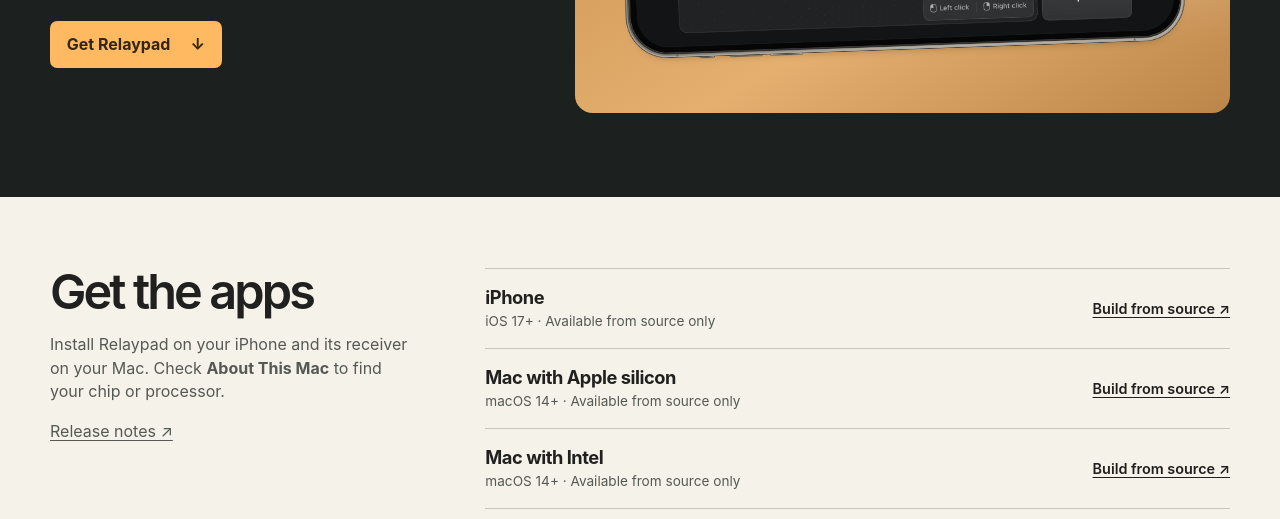
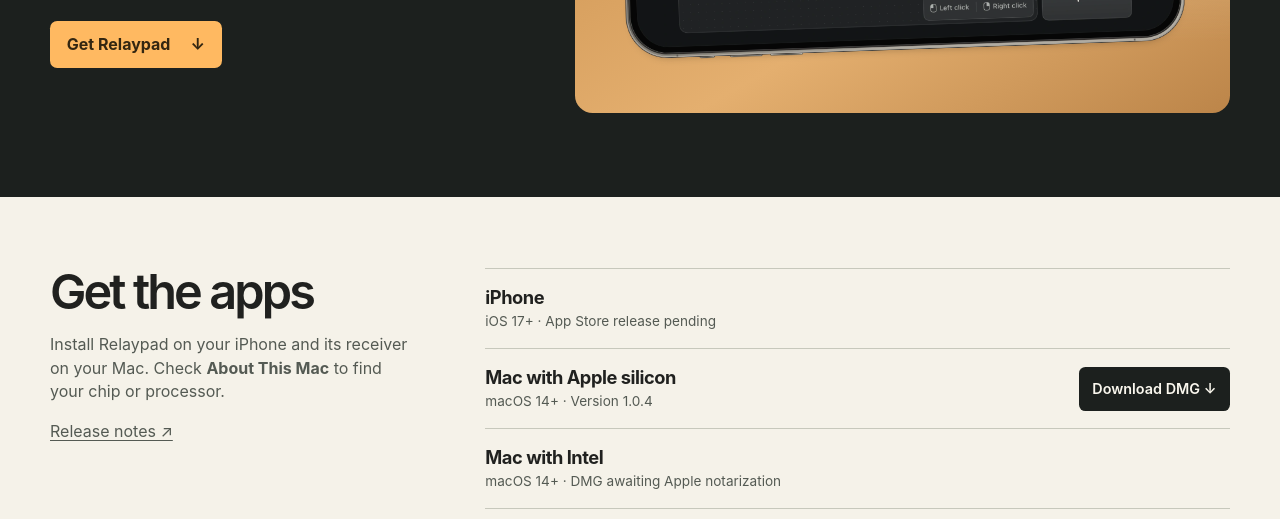
Before and after one commit to chheplo/relaypad, a plain HTML site: page docs/index.html in a window 1280 px wide. Shown: the part 433-952 px from the top of the page. Drawn offline with Linux system fonts and the light colour scheme.

Commit message:
Link the released Apple silicon installer and show per-platform availability

```diff
--- a/docs/index.html
+++ b/docs/index.html
@@ -33,10 +33,22 @@
     <p>Install Relaypad on your iPhone and its receiver on your Mac. Check <strong>About This Mac</strong> to find your chip or processor.</p>
     <p><a href="https://github.com/chheplo/relaypad/releases">Release notes ↗</a></p>
   </div>
-  <div class="release-list">
-    <div class="release" data-channel="iphone"><div><h3>iPhone</h3><p>iOS 17+ · <span data-status>Source build available</span></p></div><a href="https://github.com/chheplo/relaypad/blob/main/CONTRIBUTING.md#build-from-source" aria-label="Build Relaypad for iPhone from source">Build from source ↗</a></div>
-    <div class="release" data-channel="mac-arm64"><div><h3>Mac with Apple silicon</h3><p>macOS 14+ · <span data-status>Source build available</span></p></div><a href="https://github.com/chheplo/relaypad/blob/main/CONTRIBUTING.md#build-from-source" aria-label="Build the Apple silicon Mac receiver from source">Build from source ↗</a></div>
-    <div class="release" data-channel="mac-x86_64"><div><h3>Mac with Intel</h3><p>macOS 14+ · <span data-status>Source build available</span></p></div><a href="https://github.com/chheplo/relaypad/blob/main/CONTRIBUTING.md#build-from-source" aria-label="Build the Intel Mac receiver from source">Build from source ↗</a></div>
+  <div>
+    <div class="release-list">
+      <div class="release" data-channel="iphone">
+        <div><h3>iPhone</h3><p>iOS 17+ · <span data-status>See release notes for availability</span></p></div>
+        <a data-download hidden></a>
+      </div>
+      <div class="release" data-channel="mac-arm64">
+        <div><h3>Mac with Apple silicon</h3><p>macOS 14+ · <span data-status>See release notes for availability</span></p></div>
+        <a data-download hidden></a>
+      </div>
+      <div class="release" data-channel="mac-x86_64">
+        <div><h3>Mac with Intel</h3><p>macOS 14+ · <span data-status>See release notes for availability</span></p></div>
+        <a data-download hidden></a>
+      </div>
+    </div>
+    <p class="source-instructions"><a href="https://github.com/chheplo/relaypad/blob/main/CONTRIBUTING.md#build-from-source">Build from source with Xcode ↗</a></p>
   </div>
 </section>
 <section class="setup-band" id="setup" aria-labelledby="setup-title"><div class="shell section setup">
--- a/docs/releases.js
+++ b/docs/releases.js
@@ -6,8 +6,9 @@ async function showReleases() {
   for (const row of document.querySelectorAll("[data-channel]")) {
     const channel = row.dataset.channel;
     const entry = releases[channel];
+    const status = row.querySelector("[data-status]");
     if (entry?.url === null) {
-      row.querySelector("[data-status]").textContent = "Available from source only";
+      if (typeof entry.status === "string" && entry.status.trim()) status.textContent = entry.status;
       continue;
     }
     if (typeof entry?.url !== "string" || typeof entry.version !== "string" || !entry.version) continue;
@@ -24,11 +25,12 @@ async function showReleases() {
       : url.origin === "https://github.com" && url.pathname.startsWith("/chheplo/relaypad/releases/download/")
         && url.pathname.endsWith("-macOS-" + architecture + ".dmg");
     if (!official) continue;
-    const link = row.querySelector("a");
+    const link = row.querySelector("[data-download]");
     link.href = url.href;
-    link.textContent = iphone ? "View on App Store ↗" : "Download .dmg ↓";
+    link.textContent = iphone ? "View on App Store ↗" : "Download DMG ↓";
     link.setAttribute("aria-label", iphone ? "View Relaypad on the App Store" : "Download Relaypad for Mac, " + architecture);
-    row.querySelector("[data-status]").textContent = "Version " + entry.version;
+    link.hidden = false;
+    status.textContent = "Version " + entry.version;
   }
 }
-showReleases().catch(() => { /* Build instructions remain available when the manifest is offline. */ });
+showReleases().catch(() => { /* Release notes and build instructions are available in the HTML fallback. */ });
--- a/docs/site-release.json
+++ b/docs/site-release.json
@@ -1,5 +1,8 @@
 {
-  "iphone": { "version": null, "url": null },
-  "mac-arm64": { "version": null, "url": null },
-  "mac-x86_64": { "version": null, "url": null }
+  "iphone": { "version": null, "url": null, "status": "App Store release pending" },
+  "mac-arm64": {
+    "version": "1.0.4",
+    "url": "https://github.com/chheplo/relaypad/releases/download/v1.0.4/Relaypad-1.0.4-macOS-arm64.dmg"
+  },
+  "mac-x86_64": { "version": null, "url": null, "status": "DMG awaiting Apple notarization" }
 }
--- a/docs/site.css
+++ b/docs/site.css
@@ -49,7 +49,9 @@ h3 { font-size: 1.14rem; line-height: 1.22; letter-spacing: -.025em; }
 .release-list { align-self: center; border-top: 1px solid var(--edge); }
 .release { display: grid; grid-template-columns: 1fr auto; align-items: center; column-gap: 1rem; padding: 1.05rem 0; border-bottom: 1px solid var(--edge); }
 .release p { color: var(--muted); margin-top: .18rem; font-size: .85rem; }
-.release a { font-size: .9rem; font-weight: 620; }
+.release [data-download]:not([hidden]) { display: inline-flex; align-items: center; min-height: 44px; padding: .45rem .85rem; background: var(--dark); color: var(--cream); border-radius: .4rem; font-size: .9rem; font-weight: 620; text-decoration: none; }
+.release [data-download]:hover { background: #414541; }
+.source-instructions { margin-top: .9rem; color: var(--muted); font-size: .85rem; }
 .setup-band { background: #e9e7dc; border-block: 1px solid #d9d9ce; }
 .setup { display: grid; grid-template-columns: 1fr .95fr; align-items: center; gap: clamp(32px, 7vw, 112px); }
 .steps { padding-left: 1.4em; margin: 1.45rem 0 1rem; max-width: 36em; }
```
Also changed, not shown: 3 other files.
